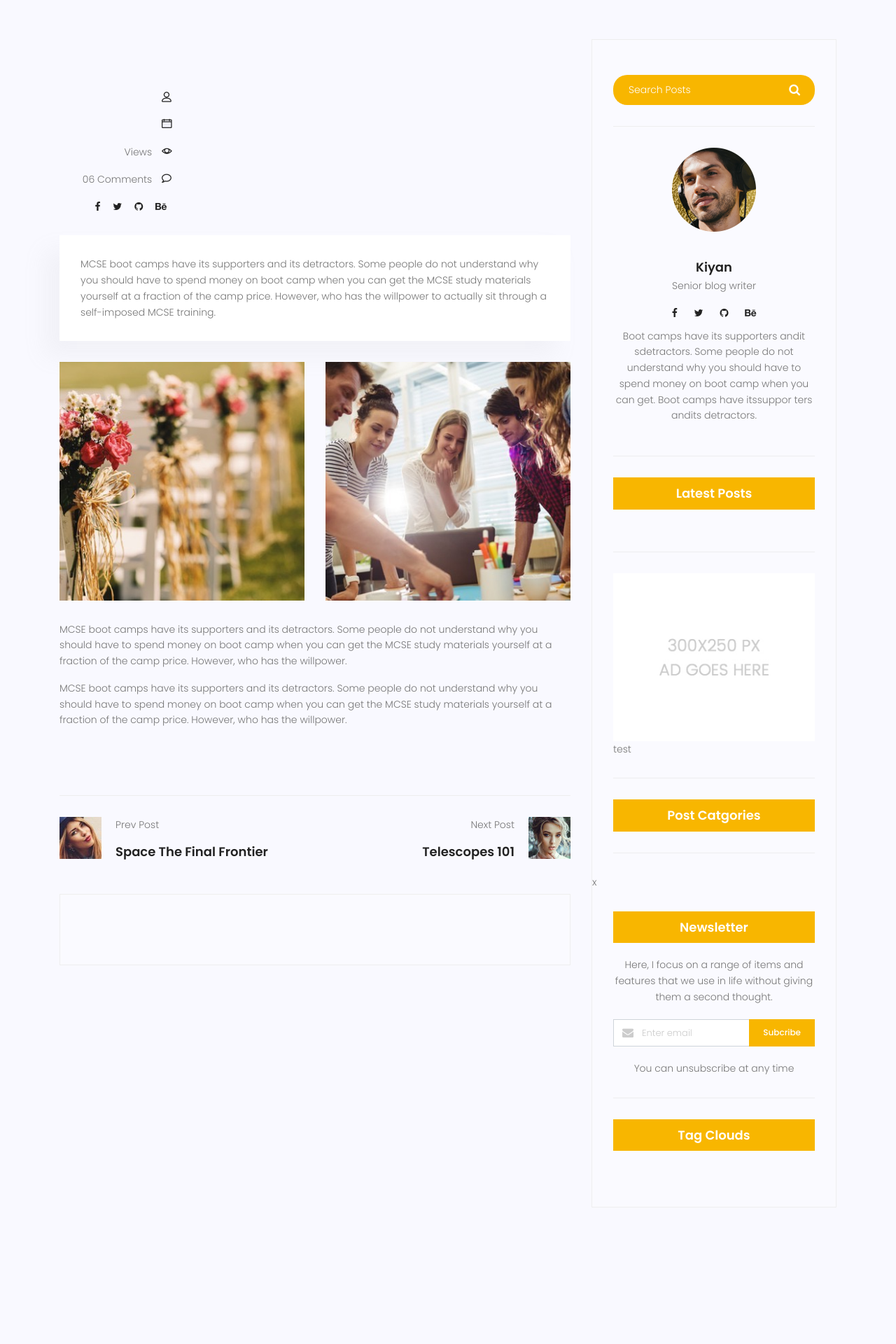
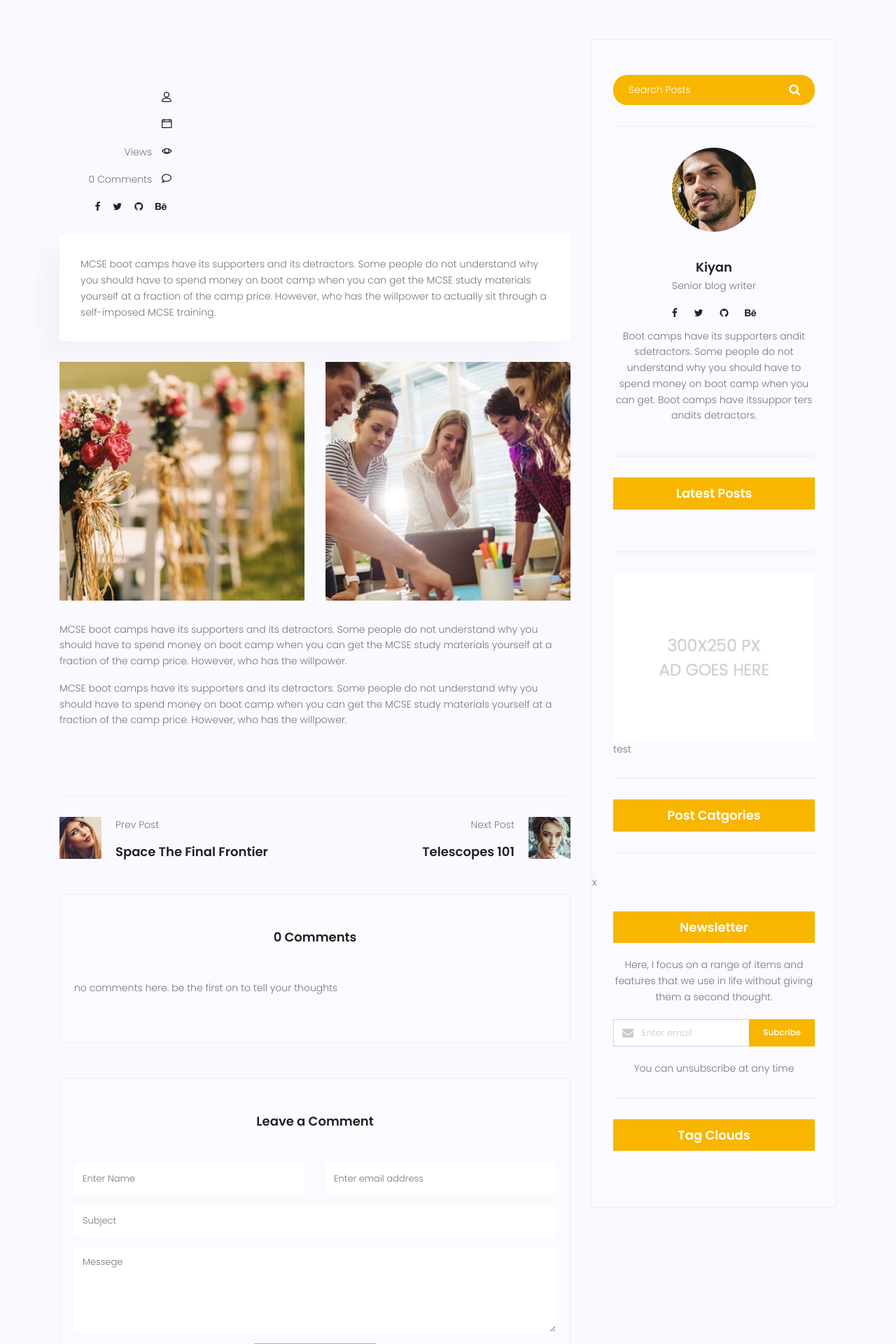
Before and after one commit to KiyanPourazar/Django-Boy, a Django app: template templates/blog/blog-single.html in a window 1280 px wide. Shown: the part 307-2227 px from the top of the page at 70% size. Run offline with Django 5.2, Linux system fonts and the light colour scheme; the template is opened without the code that fills it, so the values that code supplies are empty; some libraries are stand-ins or nearby versions.

Commit message:
created commening system and show it in blog and single blog pages

```diff
--- a/blog/templatetags/blog_tags.py
+++ b/blog/templatetags/blog_tags.py
@@ -1,5 +1,5 @@
 from django import template
-from blog.models import Post, Category
+from blog.models import Post, Category, Comment
 
 register = template.Library()
 
@@ -30,3 +30,7 @@ def postcategories(arg=3):
         cat_dict[name]=posts.filter(category=name).count()
 
     return {'categories':cat_dict}
+
+@register.simple_tag(name='comments_count')
+def function(pid):
+    return Comment.objects.filter(post=pid, approved=True).count()
--- a/blog/views.py
+++ b/blog/views.py
@@ -1,6 +1,6 @@
 from django.http import HttpResponse,JsonResponse
 from django.shortcuts import render, get_object_or_404
-from blog.models import Post
+from blog.models import Post, Comment
 from django.core.paginator import Paginator, EmptyPage, PageNotAnInteger
 from taggit.models import Tag
 
@@ -33,7 +33,8 @@ def blog_view(request, **kwargs):
 def blog_single(request, pid):
     posts = Post.objects.filter(status=1)
     post = get_object_or_404(posts, pk=pid)
-    context = {'post':post}
+    comments = Comment.objects.filter(post=post.id, approved=True).order_by('-created_date')
+    context = {'post':post, 'comments':comments}
     return render(request,'blog/blog-single.html', context)
 
 def test(request, pid):
--- a/templates/blog/blog-home.html
+++ b/templates/blog/blog-home.html
@@ -104,7 +104,7 @@
 										<p class="user-name col-lg-12 col-md-12 col-6"><a href="{% url 'blog:author' author_username=post.author.username %}">{{post.author}}</a> <span class="lnr lnr-user"></span></p>
 										<p class="date col-lg-12 col-md-12 col-6"><a href="#">{{post.published_date|date:"D d M Y"}}</a> <span class="lnr lnr-calendar-full"></span></p>
 										<p class="view col-lg-12 col-md-12 col-6"><a href="#">{{post.counted_views}} Views</a> <span class="lnr lnr-eye"></span></p>
-										<p class="comments col-lg-12 col-md-12 col-6"><a href="#">06 Comments</a> <span class="lnr lnr-bubble"></span></p>
+										<p class="comments col-lg-12 col-md-12 col-6"><a href="#">{% comments_count post.id %} Comments</a> <span class="lnr lnr-bubble"></span></p>
 									</div>
 								</div>
 								<div class="col-lg-9 col-md-9 ">
--- a/templates/blog/blog-single.html
+++ b/templates/blog/blog-single.html
@@ -4,6 +4,7 @@
 {% load blog_tags %}
 
 {% block content %}
+{% load humanize %}
 
 
 <!-- start banner Area -->
@@ -51,7 +52,7 @@
                             <p class="date col-lg-12 col-md-12 col-6"><a href="#">{{post.published_date|date:"D d M Y"}}</a> <span class="lnr lnr-calendar-full"></span></p>
                             <p class="view col-lg-12 col-md-12 col-6"><a href="#">{{post.counted_views}} Views</a> <span
                                     class="lnr lnr-eye"></span></p>
-                            <p class="comments col-lg-12 col-md-12 col-6"><a href="#">06 Comments</a> <span
+                            <p class="comments col-lg-12 col-md-12 col-6"><a href="#">{{comments|length}} Comments</a> <span
                                     class="lnr lnr-bubble"></span></p>
                             <ul class="social-links col-lg-12 col-md-12 col-6">
                                 <li><a href="#"><i class="fa fa-facebook"></i></a></li>
@@ -126,30 +127,31 @@
                         </div>
                     </div>
                 </div>
+<!--                <div class="comments-area">-->
+<!--                    <div id="disqus_thread"></div>-->
+<!--                        <script>-->
+<!--                            /**-->
+<!--                            *  RECOMMENDED CONFIGURATION VARIABLES: EDIT AND UNCOMMENT THE SECTION BELOW TO INSERT DYNAMIC VALUES FROM YOUR PLATFORM OR CMS.-->
+<!--                            *  LEARN WHY DEFINING THESE VARIABLES IS IMPORTANT: https://disqus.com/admin/universalcode/#configuration-variables    */-->
+<!--                            /*-->
+<!--                            var disqus_config = function () {-->
+<!--                            this.page.url = PAGE_URL;  // Replace PAGE_URL with your page's canonical URL variable-->
+<!--                            this.page.identifier = PAGE_IDENTIFIER; // Replace PAGE_IDENTIFIER with your page's unique identifier variable-->
+<!--                            };-->
+<!--                            */-->
+<!--                            (function() { // DON'T EDIT BELOW THIS LINE-->
+<!--                            var d = document, s = d.createElement('script');-->
+<!--                            s.src = 'https://127-0-0-1-8000-ii20yx2woy.disqus.com/embed.js';-->
+<!--                            s.setAttribute('data-timestamp', +new Date());-->
+<!--                            (d.head || d.body).appendChild(s);-->
+<!--                            })();-->
+<!--                        </script>-->
+<!--                        <noscript>Please enable JavaScript to view the <a href="https://disqus.com/?ref_noscript">comments powered by Disqus.</a></noscript>-->
+<!--                </div>-->
+
                 <div class="comments-area">
-                    <div id="disqus_thread"></div>
-                        <script>
-                            /**
-                            *  RECOMMENDED CONFIGURATION VARIABLES: EDIT AND UNCOMMENT THE SECTION BELOW TO INSERT DYNAMIC VALUES FROM YOUR PLATFORM OR CMS.
-                            *  LEARN WHY DEFINING THESE VARIABLES IS IMPORTANT: https://disqus.com/admin/universalcode/#configuration-variables    */
-                            /*
-                            var disqus_config = function () {
-                            this.page.url = PAGE_URL;  // Replace PAGE_URL with your page's canonical URL variable
-                            this.page.identifier = PAGE_IDENTIFIER; // Replace PAGE_IDENTIFIER with your page's unique identifier variable
-                            };
-                            */
-                            (function() { // DON'T EDIT BELOW THIS LINE
-                            var d = document, s = d.createElement('script');
-                            s.src = 'https://127-0-0-1-8000-ii20yx2woy.disqus.com/embed.js';
-                            s.setAttribute('data-timestamp', +new Date());
-                            (d.head || d.body).appendChild(s);
-                            })();
-                        </script>
-                        <noscript>Please enable JavaScript to view the <a href="https://disqus.com/?ref_noscript">comments powered by Disqus.</a></noscript>
-                </div>
-                <!--
-                <div class="comments-area">
-                    <h4>05 Comments</h4>
+                    <h4>{{comments|length}} Comments</h4>
+                    {% for comment in comments %}
                     <div class="comment-list">
                         <div class="single-comment justify-content-between d-flex">
                             <div class="user justify-content-between d-flex">
@@ -157,10 +159,10 @@
                                     <img src="{% static 'img/blog/c1.jpg' %}" alt="">
                                 </div>
                                 <div class="desc">
-                                    <h5><a href="#">Emilly Blunt</a></h5>
-                                    <p class="date">December 4, 2017 at 3:12 pm </p>
+                                    <h5><a href="#">{{comment.name}}</a></h5>
+                                    <p class="date">{{comment.created_date|naturalday}} </p>
                                     <p class="comment">
-                                        Never say goodbye till the end comes!
+                                        {{comment.message}}
                                     </p>
                                 </div>
                             </div>
@@ -169,82 +171,10 @@
                             </div>
                         </div>
                     </div>
-                    <div class="comment-list left-padding">
-                        <div class="single-comment justify-content-between d-flex">
-                            <div class="user justify-content-between d-flex">
-                                <div class="thumb">
-                                    <img src="{% static 'img/blog/c2.jpg' %}" alt="">
-                                </div>
-                                <div class="desc">
-                                    <h5><a href="#">Elsie Cunningham</a></h5>
-                                    <p class="date">December 4, 2017 at 3:12 pm </p>
-                                    <p class="comment">
-                                        Never say goodbye till the end comes!
-                                    </p>
-                                </div>
-                            </div>
-                            <div class="reply-btn">
-                                <a href="" class="btn-reply text-uppercase">reply</a>
-                            </div>
-                        </div>
-                    </div>
-                    <div class="comment-list left-padding">
-                        <div class="single-comment justify-content-between d-flex">
-                            <div class="user justify-content-between d-flex">
-                                <div class="thumb">
-                                    <img src="{% static 'img/blog/c3.jpg' %}" alt="">
-                                </div>
-                                <div class="desc">
-                                    <h5><a href="#">Annie Stephens</a></h5>
-                                    <p class="date">December 4, 2017 at 3:12 pm </p>
-                                    <p class="comment">
-                                        Never say goodbye till the end comes!
-                                    </p>
-                                </div>
-                            </div>
-                            <div class="reply-btn">
-                                <a href="" class="btn-reply text-uppercase">reply</a>
-                            </div>
-                        </div>
-                    </div>
-                    <div class="comment-list">
-                        <div class="single-comment justify-content-between d-flex">
-                            <div class="user justify-content-between d-flex">
-                                <div class="thumb">
-                                    <img src="{% static 'img/blog/c4.jpg' %}" alt="">
-                                </div>
-                                <div class="desc">
-                                    <h5><a href="#">Maria Luna</a></h5>
-                                    <p class="date">December 4, 2017 at 3:12 pm </p>
-                                    <p class="comment">
-                                        Never say goodbye till the end comes!
-                                    </p>
-                                </div>
-                            </div>
-                            <div class="reply-btn">
-                                <a href="" class="btn-reply text-uppercase">reply</a>
-                            </div>
-                        </div>
-                    </div>
-                    <div class="comment-list">
-                        <div class="single-comment justify-content-between d-flex">
-                            <div class="user justify-content-between d-flex">
-                                <div class="thumb">
-                                    <img src="{% static 'img/blog/c5.jpg' %}" alt="">
-                                </div>
-                                <div class="desc">
-                                    <h5><a href="#">Ina Hayes</a></h5>
-                                    <p class="date">December 4, 2017 at 3:12 pm </p>
-                                    <p class="comment">
-                                        Never say goodbye till the end comes!
-                                    </p>
-                                </div>
-                            </div>
-                            <div class="reply-btn">
-                                <a href="" class="btn-reply text-uppercase">reply</a>
-                            </div>
-                        </div>
-                    </div>
+                    {% empty %}
+                    <p>no comments here. be the first on to tell your thoughts</p>
+                    {% endfor %}
+
                 </div>
                 <div class="comment-form">
                     <h4>Leave a Comment</h4>
@@ -272,7 +202,6 @@
                         <a href="#" class="primary-btn text-uppercase">Post Comment</a>
                     </form>
                 </div>
-                -->
             </div>
 
             <div class="col-lg-4 sidebar-widgets">
```
Also changed, not shown: blog/admin.py (+9 -1 lines), blog/models.py (+18 -0 lines), blog/migrations/0007_comment.py (added), db diagram/Screenshot 2026-08-12 at 21.26.06.png (deleted), db diagram/Screenshot 2026-08-24 at 10.02.44.png (added).
